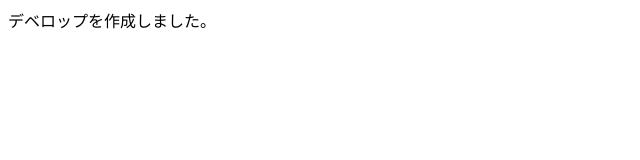
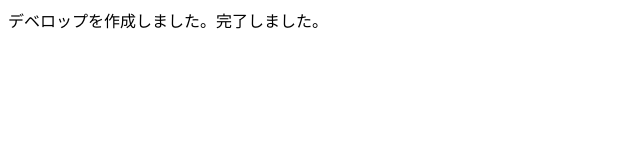
Before and after one commit to YukiAnai/git_test, a plain HTML site: page index.html in a window 1280 px wide. Shown: the whole page, without its empty margins (0-640 px from the left). Drawn offline with Linux system fonts and the light colour scheme.

Commit message:
テスト

```diff
--- a/index.html
+++ b/index.html
@@ -6,6 +6,6 @@
 	</title>
 </head>
 <body>
-	デベロップを作成しました。
+	デベロップを作成しました。完了しました。
 </body>
 </html>
```
